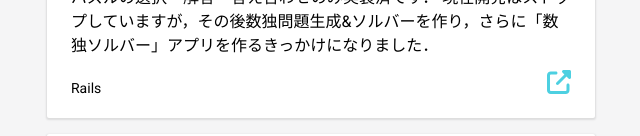
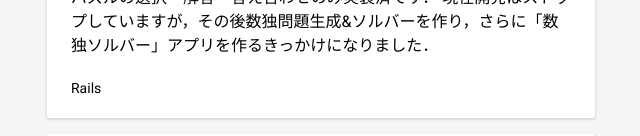
Before and after one commit to Fukkatsuso/portfolio, a Vue app: page /works in a window 1280 px wide. Shown: the part 2738-2874 px from the top of the page, without its empty margins (319-959 px from the left). Built offline with nearby package versions, Linux system fonts and the light colour scheme.

Commit message:
delete: 数独アプリのHerokuリンク

```diff
--- a/src/views/Works.vue
+++ b/src/views/Works.vue
@@ -114,7 +114,6 @@ export default {
                     数独パズルの選択・解答・答え合わせのみ実装済です．\
                     現在開発はストップしていますが，その後数独問題生成&ソルバーを作り，さらに「数独ソルバー」アプリを作るきっかけになりました．',
           tech: 'Rails',
-          link: 'https://sudoku-rails-app.herokuapp.com'
         },
         {
           name: '4足歩行ロボット制御',
```
